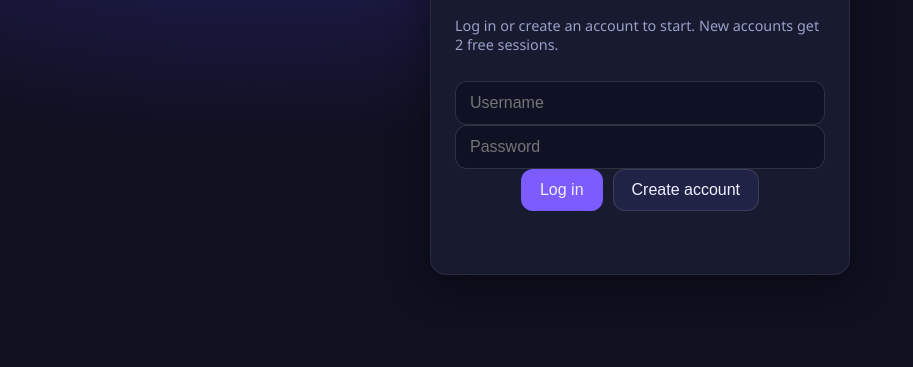
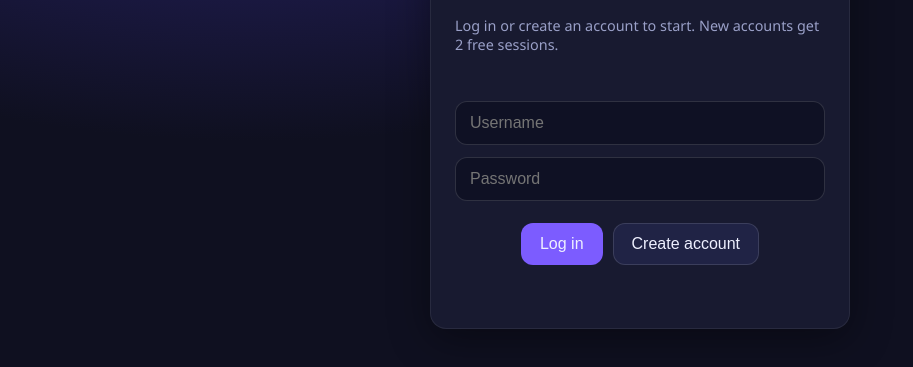
Before and after one commit to pp044/snapbooth, a website: page public/index.html in a window 1280 px wide. Shown: the part 139-506 px from the top of the page, without its empty margins (0-913 px from the left). Drawn offline with nearby package versions, Linux system fonts and the light colour scheme; no server answers.

Commit message:
Fix spacing on both login and register forms

```diff
--- a/public/style.css
+++ b/public/style.css
@@ -168,12 +168,23 @@ a{color:var(--accent)}
 @media(max-width:760px){.frames-wrap{grid-template-columns:1fr}.frame-list{grid-template-columns:repeat(4,1fr)}}
 @media(max-width:520px){.frame-list{grid-template-columns:repeat(2,1fr)}}
 
-/* Memperbaiki jarak form registrasi */
-#formRegister input {
-  margin-bottom: 12px;
+/* --- PERBAIKAN JARAK FORM LOGIN & REGISTER --- */
+#formLogin, #formRegister {
+  display: flex;
+  flex-direction: column;
+  gap: 12px; /* Memberikan jarak antar input secara otomatis */
+  margin-top: 20px;
 }
 
-#formRegister .row {
+#formLogin .row, #formRegister .row {
+  display: flex;
+  gap: 10px;
   margin-top: 10px;
-  gap: 10px;
+  justify-content: center;
 }
+
+#formLogin input, #formRegister input {
+  width: 100%;
+  box-sizing: border-box;
+  margin-bottom: 0; /* Menghapus margin lama agar tidak dobel */
+}
```
